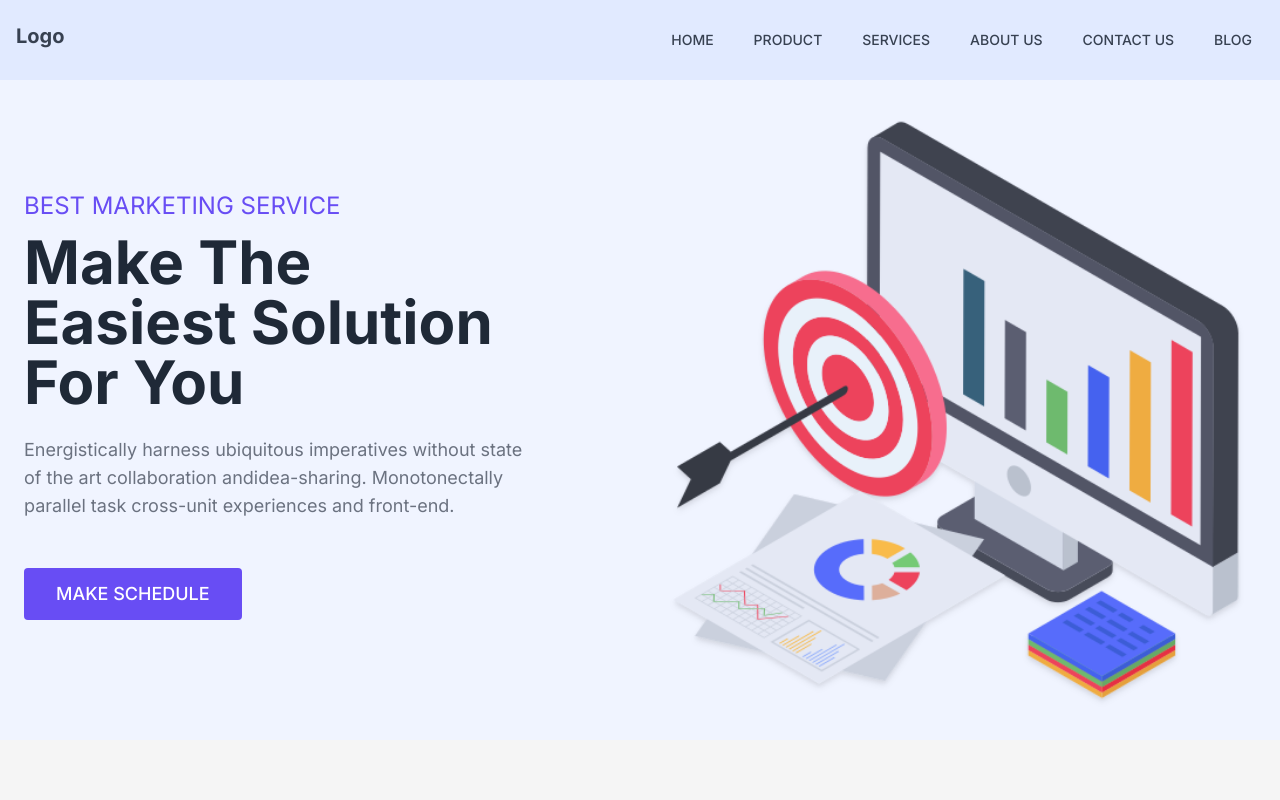
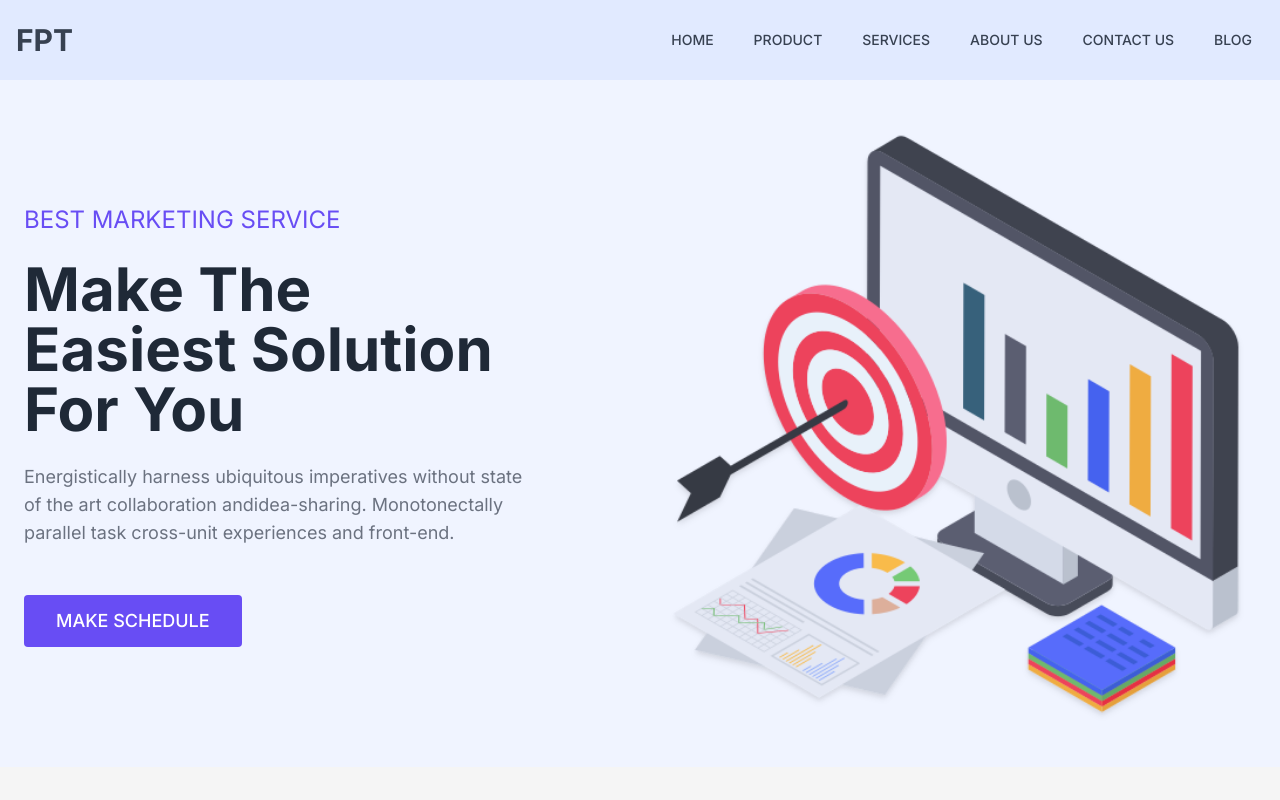
Before and after one commit to chanchal26/FPTech_Portfolio, a Next.js app: page / in a window 1280 px wide. Shown: the top 800 px of the page. Built offline with nearby package versions, Linux system fonts and the light colour scheme.

Commit message:
style changed

```diff
--- a/app/components/Footer.jsx
+++ b/app/components/Footer.jsx
@@ -26,7 +26,7 @@ const Footer = () => {
               effective users via team driven.
             </p>
             <div className="flex flex-col justify-center pt-5 lg:pt-2">
-              <div className="flex justify-start space-x-4 pt-5">
+              <div className="flex justify-center lg:justify-start space-x-4 pt-5">
                 <a
                   href="#"
                   title="Facebook"
--- a/app/components/Hero.jsx
+++ b/app/components/Hero.jsx
@@ -20,7 +20,7 @@ const Hero = () => {
         </div> */}
         <div className="max-w-7xl container mx-auto flex flex-col items-center justify-center p-6 sm:py-12 lg:py-24 lg:flex-row lg:justify-between">
           <div className="flex flex-col justify-center py-6 text-center rounded-sm lg:max-w-md xl:max-w-lg lg:text-left">
-            <p className="leading-3 text-2xl pb-5 text-[#684DF4]">BEST MARKETING SERVICE</p>
+            <p className="leading-relaxed text-2xl pb-5 text-[#684DF4]">BEST MARKETING SERVICE</p>
             <h1 className="text-5xl font-bold sm:text-6xl">
                 Make The Easiest
                 Solution For You
--- a/app/components/Navbar.jsx
+++ b/app/components/Navbar.jsx
@@ -55,8 +55,8 @@ const Navbar = () => {
           </div>
           <div className="flex-1 flex items-center justify-center lg:justify-between sm:items-stretch sm:justify-start">
             <div className="flex-shrink-0">
-              <Link href="#" className="text-gray-700 text-xl font-bold">
-                Logo
+              <Link href="#" className="text-gray-700 text-3xl font-bold">
+                FPT
               </Link>
             </div>
             <div className="hidden sm:block sm:ml-6">
--- a/app/components/Services.jsx
+++ b/app/components/Services.jsx
@@ -10,7 +10,7 @@ const Services = () => {
         <div class="container py-24 mx-auto max-w-7xl">
           <div class=" flex flex-col sm:flex-row sm:items-center items-start justify-between mx-auto">
             <div>
-              <p className="leading-3 text-xl text-[#684DF4]">
+              <p className="leading-relaxed text-xl text-[#684DF4]">
                 <LiaVectorSquareSolid className="text-white bg-[#684DF4] inline-flex text-2xl mr-1" />{" "}
                 WHAT WE DO
               </p>
```
